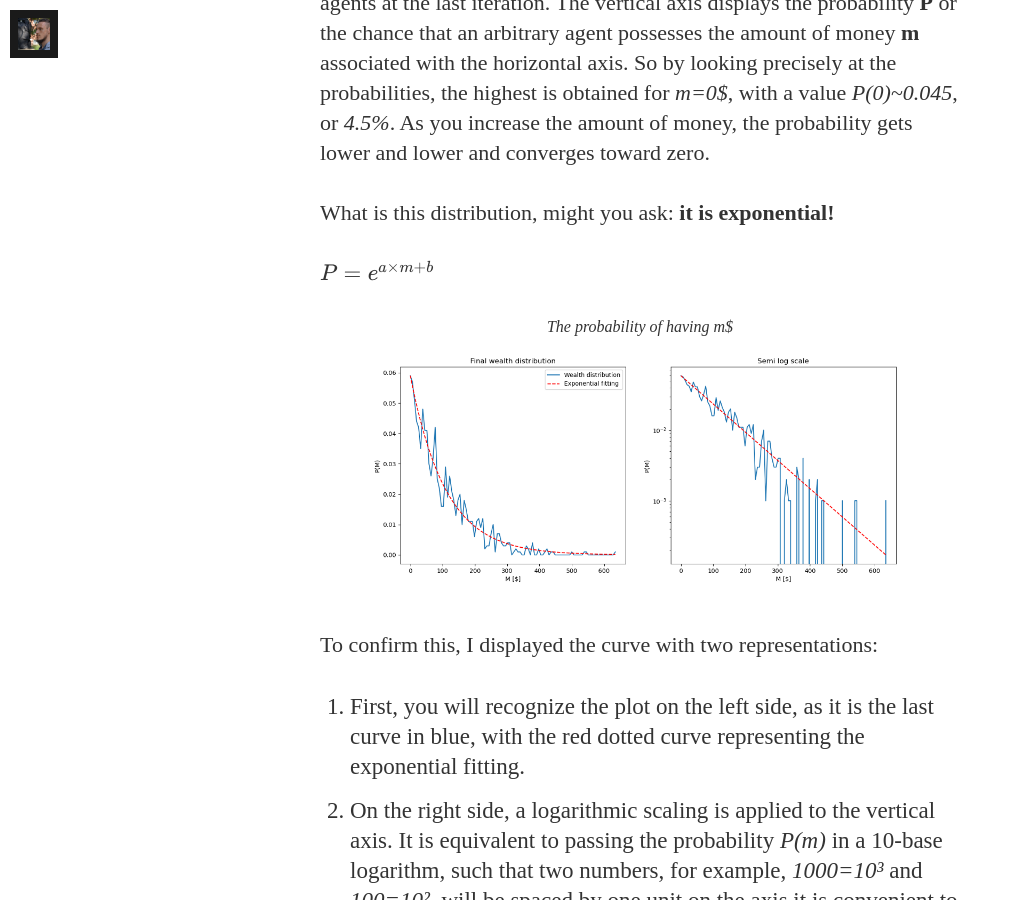
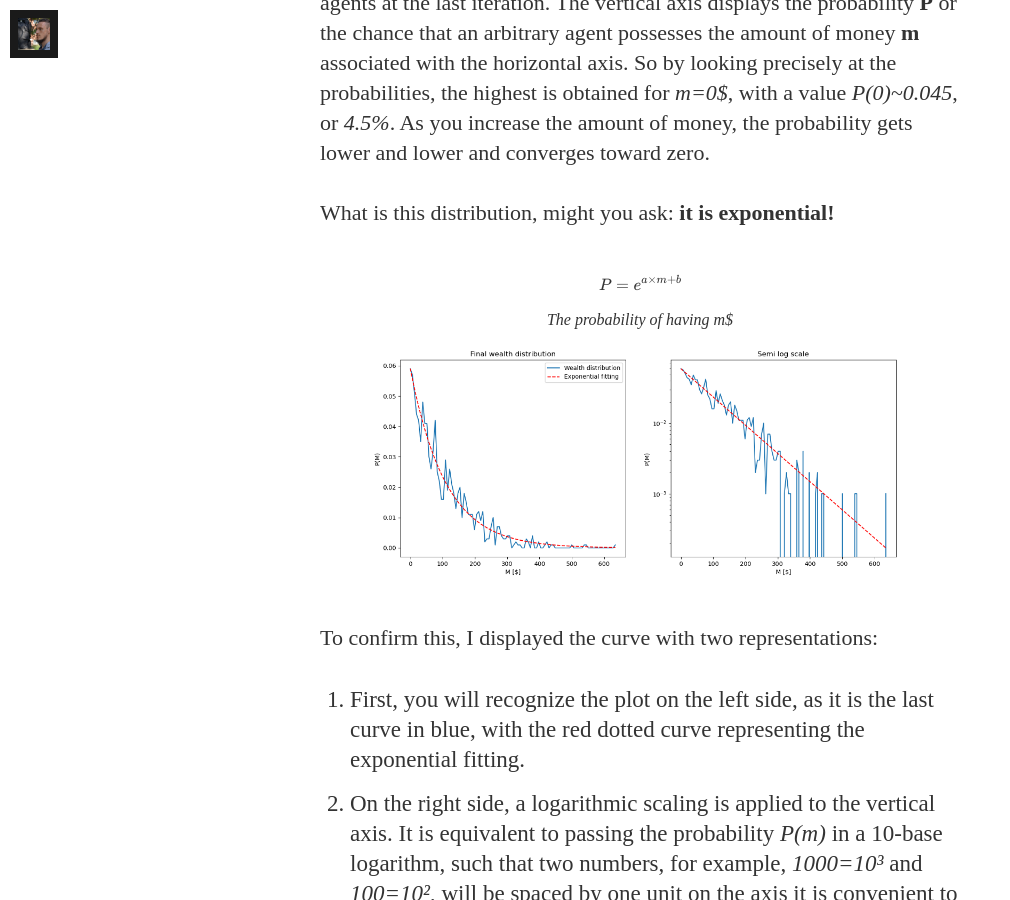
Before and after one commit to ManuNeuro/EmmanuelCalvet, a Jekyll site: the page built from _posts/2021-11-17-wealth-distribution-p1.md, in a window 1280 px wide and 900 px high, scrolled down 4420 px. Shown: the whole window, without its empty margins (0-1010 px from the left). Built offline with Jekyll 4.4.1, drawn with Linux system fonts in a browser that asks for light colours; nearby versions of some CDN libraries; some web fonts are replaced; formulas are drawn with MathJax 3; comment, search, counter and statistics services are not loaded.

Commit message:
Update 2021-11-17-wealth-distribution-p1.md

```diff
--- a/_posts/2021-11-17-wealth-distribution-p1.md
+++ b/_posts/2021-11-17-wealth-distribution-p1.md
@@ -61,7 +60,12 @@
 
 What is this distribution, might you ask: **it is exponential!**
 
-$$ P=e^{a \times m +b} $$
+$$
+\begin{aligned}
+P=e^{a \times m +b}
+\end{aligned}
+$$
+
 <center><i>The probability of having m$</i></center>
 
 
@@ -72,7 +76,8 @@
 1. First, you will recognize the plot on the left side, as it is the last curve in blue, with the red dotted curve representing the exponential fitting.
 2. On the right side, a logarithmic scaling is applied to the vertical axis. It is equivalent to passing the probability *P(m)* in a 10-base logarithm, such that two numbers, for example, *1000=10³* and *100=10²*, will be spaced by one unit on the axis it is convenient to compress data that spans long-range values. Mathematically, applying a natural log gives a straight line:
 
-$$ log(P)=a \times m + b $$
+$$log(P)=a \times m + b$$
+
 <center><i>As observed in the plot, the exponential distribution should look like a straight line in logarithmic scaling.</i></center>
 
 The parameter $a$ in the equation is equal to one over the average of money possessed by all agents. By getting rid of the sign, we have $|1/a|=<~m> =106$, which is the approximated average money. This approximation from the exponential fitting is not perfect but close to the initial given value. The average is the sum of all money, divided by the number of participants. Since the total amount of money and number of agents stayed the same throughout the simulation. Whatever the shape of the initial and final distribution, we will still get the same average value. So you understand why the average is tricky to interpret.
```
Also changed, not shown: other parts of _posts/2021-11-17-wealth-distribution-p1.md (+0 -1 lines).
